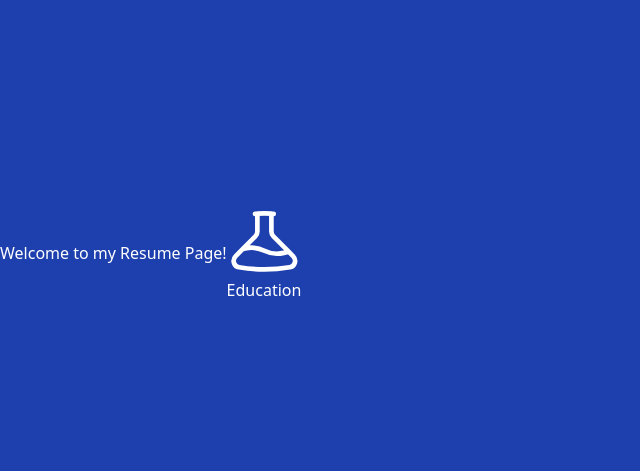
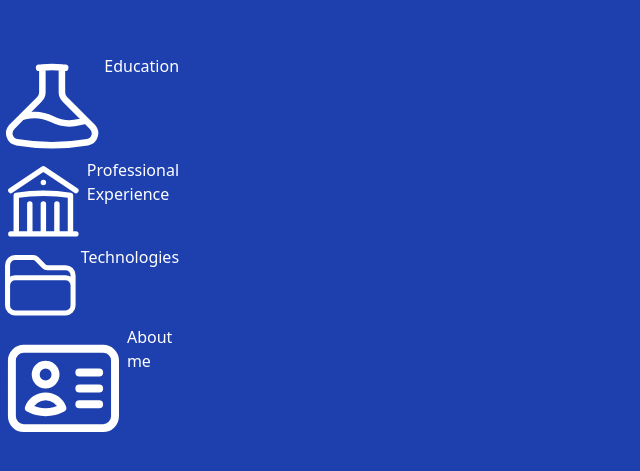
Before and after one commit to BigBreakfast28/Resume-page, a Next.js app: page / in a window 1280 px wide. Shown: the part 147-618 px from the top of the page, without its empty margins (0-640 px from the left). Built offline with nearby package versions, Linux system fonts and the light colour scheme.

Commit message:
Adding a few images along with some text

```diff
--- a/componets/Nav.js
+++ b/componets/Nav.js
@@ -1,14 +1,45 @@
-export default function() {
+import Link from "next/link"
+
+export default function Nav() {
     return (
-        <aside>
-            <a>
+        <aside className="text-white p-4">
+            <Link href={'/'} className="flex">
                 <svg xmlns="http://www.w3.org/2000/svg" fill="none" viewBox="0 0 24 24" stroke-width="1.5" stroke="currentColor" class="w-6 h-6">
                     <path stroke-linecap="round" stroke-linejoin="round" d="M9.75 3.104v5.714a2.25 2.25 0 01-.659 1.591L5 14.5M9.75 3.104c-.251.023-.501.05-.75.082m.75-.082a24.301 24.301 0 014.5 0m0 0v5.714c0 .597.237 1.17.659 1.591L19.8 15.3M14.25 3.104c.251.023.501.05.75.082M19.8 15.3l-1.57.393A9.065 9.065 0 0112 15a9.065 9.065 0 00-6.23-.693L5 14.5m14.8.8l1.402 1.402c1.232 1.232.65 3.318-1.067 3.611A48.309 48.309 0 0112 21c-2.773 0-5.491-.235-8.135-.687-1.718-.293-2.3-2.379-1.067-3.61L5 14.5" />
                 </svg>
                 <span className="">
                     Education
                 </span>
-            </a>
+                </Link>
+
+                <Link href={'/'} className="flex">
+                <svg xmlns="http://www.w3.org/2000/svg" fill="none" viewBox="0 0 24 24" stroke-width="1.5" stroke="currentColor" class="w-6 h-6">
+                    <path stroke-linecap="round" stroke-linejoin="round" d="M12 21v-8.25M15.75 21v-8.25M8.25 21v-8.25M3 9l9-6 9 6m-1.5 12V10.332A48.36 48.36 0 0012 9.75c-2.551 0-5.056.2-7.5.582V21M3 21h18M12 6.75h.008v.008H12V6.75z" />
+                </svg>
+
+                <span className="flex">
+                    Professional Experience
+                </span>
+                </Link>
+
+                <Link href={'/'} className="flex">
+                <svg xmlns="http://www.w3.org/2000/svg" fill="none" viewBox="0 0 24 24" stroke-width="1.5" stroke="currentColor" class="w-6 h-6">
+                    <path stroke-linecap="round" stroke-linejoin="round" d="M2.25 12.75V12A2.25 2.25 0 014.5 9.75h15A2.25 2.25 0 0121.75 12v.75m-8.69-6.44l-2.12-2.12a1.5 1.5 0 00-1.061-.44H4.5A2.25 2.25 0 002.25 6v12a2.25 2.25 0 002.25 2.25h15A2.25 2.25 0 0021.75 18V9a2.25 2.25 0 00-2.25-2.25h-5.379a1.5 1.5 0 01-1.06-.44z" />
+                </svg>
+                <span className="">
+                    Technologies
+                </span>
+                </Link>
+
+                <Link href={'/'} className="flex">
+                <svg xmlns="http://www.w3.org/2000/svg" fill="none" viewBox="0 0 24 24" stroke-width="1.5" stroke="currentColor" class="w-6 h-6">
+                    <path stroke-linecap="round" stroke-linejoin="round" d="M15 9h3.75M15 12h3.75M15 15h3.75M4.5 19.5h15a2.25 2.25 0 002.25-2.25V6.75A2.25 2.25 0 0019.5 4.5h-15a2.25 2.25 0 00-2.25 2.25v10.5A2.25 2.25 0 004.5 19.5zm6-10.125a1.875 1.875 0 11-3.75 0 1.875 1.875 0 013.75 0zm1.294 6.336a6.721 6.721 0 01-3.17.789 6.721 6.721 0 01-3.168-.789 3.376 3.376 0 016.338 0z" />
+                </svg>
+                <span className="flex">
+                    About me
+                </span>
+                </Link>
+
         </aside>
     )
 }
--- a/pages/index.js
+++ b/pages/index.js
@@ -3,7 +3,6 @@ import Nav from "@/componets/Nav";
 export default function Home() {
   return (
     <div className='bg-blue-800 w-screen h-screen flex items-center text-white'>
-      <div>Welcome to my Resume Page!</div>
       <Nav />
     </div>
   )
```
